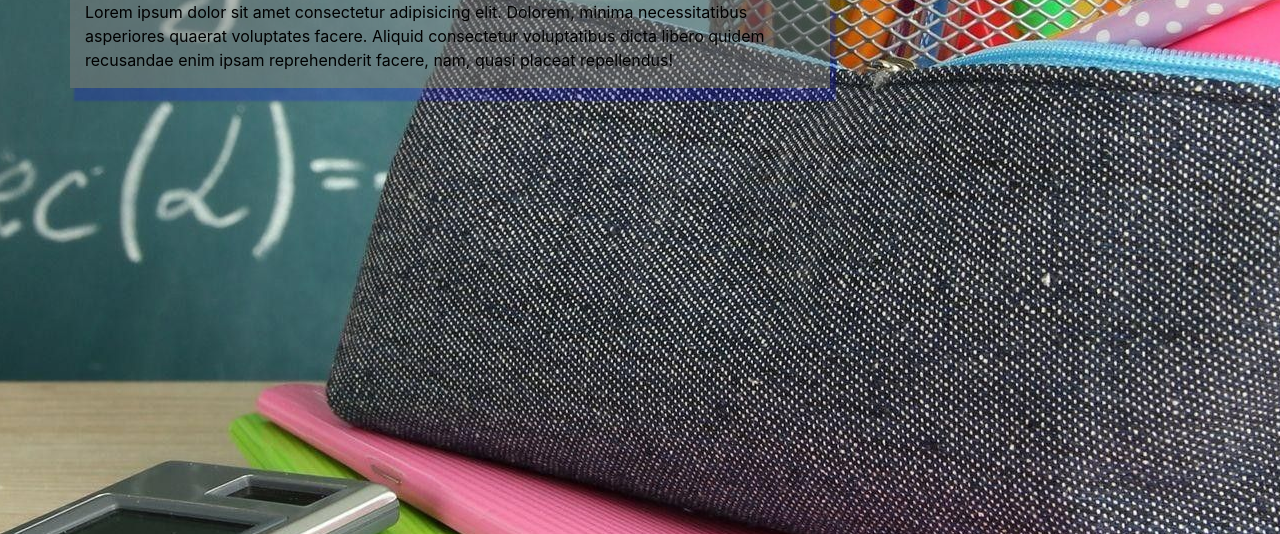
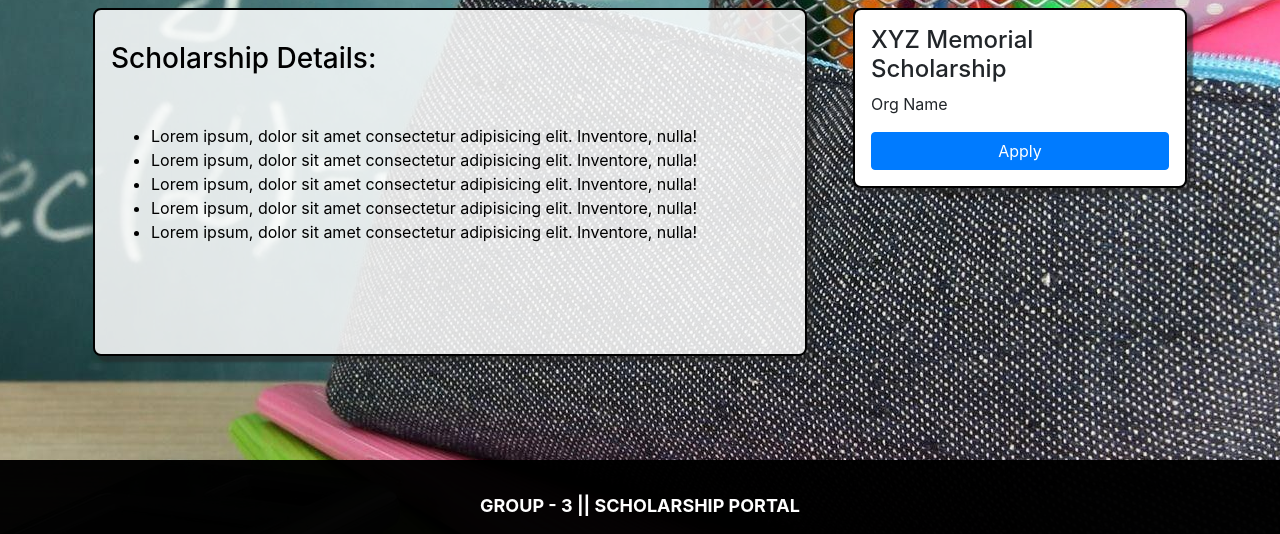
Before and after one commit to sourad80/InternshipPortal, a Flask app: a page that uses templates/layout.html in a window 1280 px wide. Shown: the part 266-800 px from the top of the page. Run offline with Flask 2, Linux system fonts and the light colour scheme; a user stored in the database is signed in; some libraries are stand-ins or nearby versions.

Commit message:
Scholarship Description

```diff
--- a/routes.py
+++ b/routes.py
@@ -34,7 +34,7 @@ def login():
             if user.address == None or user.income == None or user.clx == None or user.clxmarks == None:
                 flash(f'Please Complete your Profile First!!!', 'warning')
                 return redirect(url_for('update'))
-            return render_template("studentDashboard.html", title = "Welcome "+current_user.username)
+            return redirect(url_for('dashboard'))
         flash(f'Login Unsuccessfull, Please Check Email and Password!!!', 'danger')
         return redirect(url_for('login'))
     return render_template("login.html", title="Login",form = form)
--- a/static/style.css
+++ b/static/style.css
@@ -23,9 +23,34 @@ body, html {
   padding-left: 3vh;
 }
 
+.description{
+  background-color: rgba(255, 255, 255, 0.856);
+  border: 2px solid black;
+  box-shadow: 5px 5px 2px 1px rgba(37, 37, 37, 0.493);
+  color: black;
+  font-size: medium;
+  margin: 1vh;
+  padding: 2vh;
+  border-radius: 1vh;
+  height: 43.5vh;
+}
+
+.apply-box{
+  margin: 1vh;
+  padding: 2vh;
+  background-color: white;
+  border: 2px solid black;
+  border-radius: 1vh;
+  box-shadow: 5px 5px 2px 1px rgba(37, 37, 37, 0.493);
+
+}
+
 @media only screen and (max-width: 600px) {
     .lfthm {
       display: none;
+    }
+    .description{
+      height: max-content;
     }
   }
 
@@ -40,15 +65,19 @@ body, html {
     border-radius: 10px;
 }
 
-.description{
-  background-color: rgba(128, 128, 128, 0.479);
-  box-shadow: 5px 12px 2px 1px rgba(0, 0, 255, .2);
-  color: black;
-}
-.sub-entry {
-  /* padding : 10px;
-  width: 50%;
-  float: left; */
+.footer{
+  background-color: rgba(0, 0, 0, 0.98);
+  color: white;
+  height: 10vh;
+  padding-top: 4vh;
+  font-weight: bold;
+  font-size: large;
+  text-align: center;
+  position: relative;
+  left: 0;
+  bottom: 0;
+  width: 100%;
+  margin-top: 12vh;
 }
 
 .log{
--- a/templates/layout.html
+++ b/templates/layout.html
@@ -80,5 +80,9 @@
     {% endblock %}
 
 
+      <div class="footer">
+        <p style="margin-bottom: 0px;">GROUP - 3 || SCHOLARSHIP PORTAL</p>
+      </div>
+
 </body>
 </html>
--- a/templates/schemes.html
+++ b/templates/schemes.html
@@ -7,12 +7,26 @@
             <h2>{{title}}</h2>
         </div>
         <div class="row">
-            <div class="col-md-8 description">
-                <p>
-                    Lorem ipsum dolor sit amet consectetur adipisicing elit. Dolorem,
-                    minima necessitatibus asperiores quaerat voluptates facere. Aliquid consectetur
-                    voluptatibus dicta libero quidem recusandae enim ipsam reprehenderit facere, nam, quasi placeat repellendus!
-                </p>
+            <div class="col-md-8">
+                <div class="description">
+                    <p>
+                        <h3>Scholarship Details:</h3><br>
+                    </p>
+                    <ul>
+                        <li>Lorem ipsum, dolor sit amet consectetur adipisicing elit. Inventore, nulla!</li>
+                        <li>Lorem ipsum, dolor sit amet consectetur adipisicing elit. Inventore, nulla!</li>
+                        <li>Lorem ipsum, dolor sit amet consectetur adipisicing elit. Inventore, nulla!</li>
+                        <li>Lorem ipsum, dolor sit amet consectetur adipisicing elit. Inventore, nulla!</li>
+                        <li>Lorem ipsum, dolor sit amet consectetur adipisicing elit. Inventore, nulla!</li>
+                    </ul>
+                </div>
+            </div>
+            <div class="col-md-4">
+                <div class="apply-box">
+                    <h4>{{title}}</h4>
+                    <p>Org Name</p>
+                    <button class="btn btn-primary" style="width: 100%;">Apply</button>
+                </div>
             </div>
         </div>
     </div>
--- a/templates/studentDashboard.html
+++ b/templates/studentDashboard.html
@@ -5,7 +5,7 @@
         <div class="row">
             <div class="col-md-9">
                 {% for i in scholarshipList %}
-                <div class="card mt-3">
+                <div class="card mt-2 mb-3">
                     <div class="card-header">
                         {{i['org_name']}}
                     </div>
```
